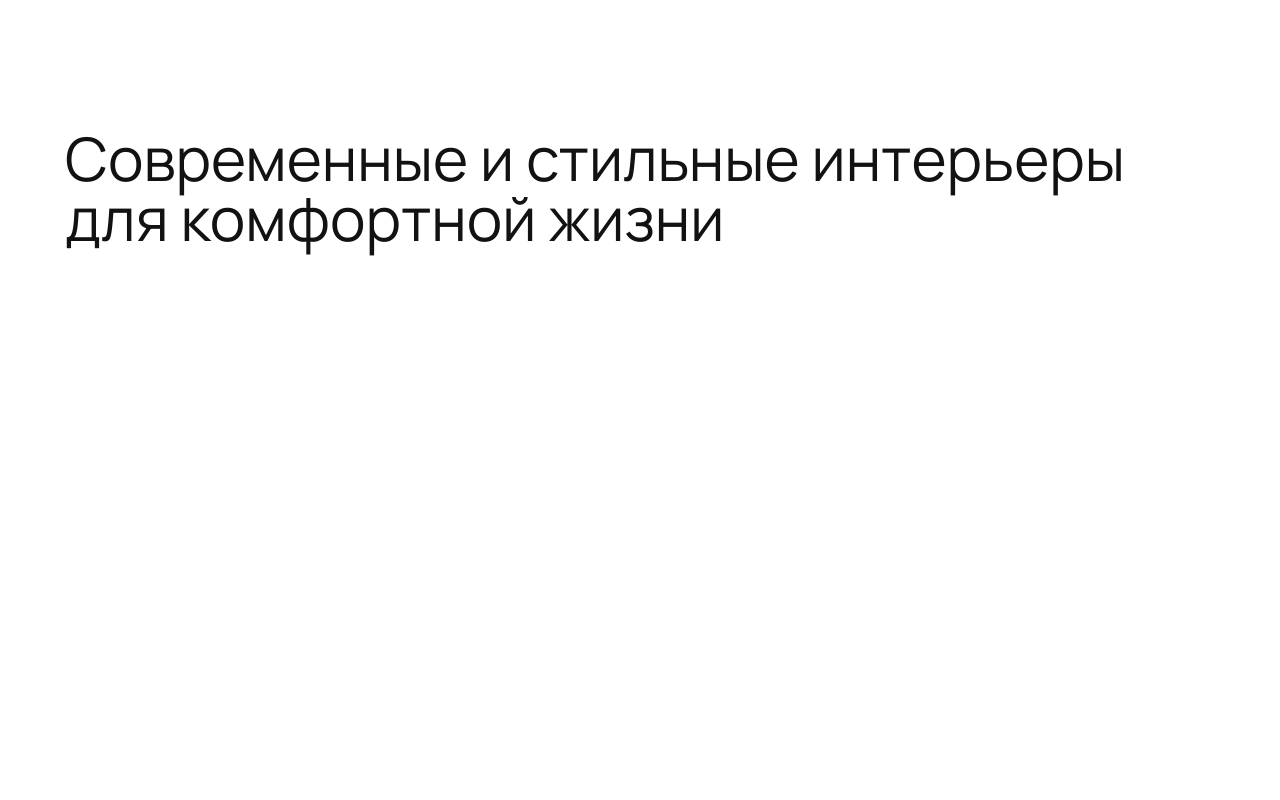
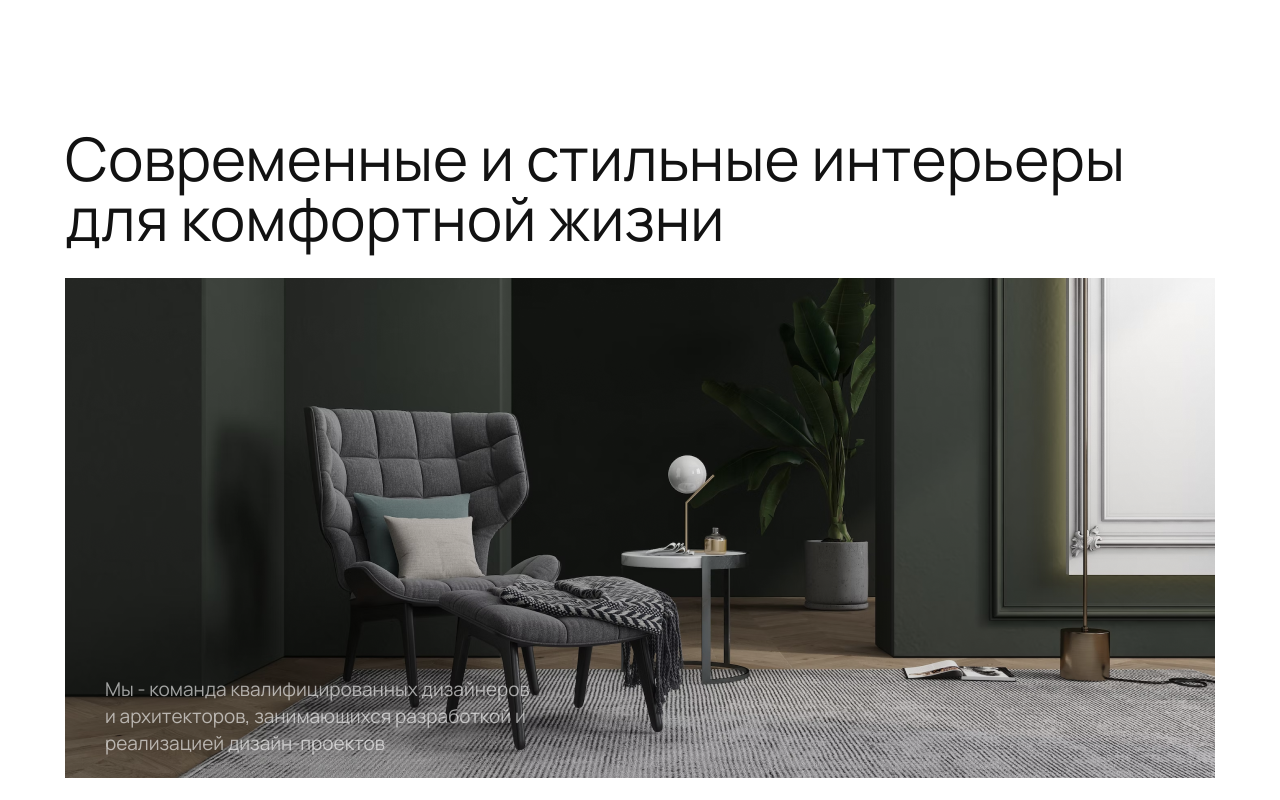
Before and after one commit to alexandrlopaev/metrika, a plain HTML site: page index.html in a window 1280 px wide. Shown: the top 800 px of the page. Drawn offline with Linux system fonts and the light colour scheme.

Commit message:
Update styles.css

```diff
--- a/styles.css
+++ b/styles.css
@@ -43,7 +43,7 @@ h3{
 width: 1150px;
 height: 500px;
 margin-bottom:150px;
-background-image: url('..//D1.png');
+background-image: url('../D1.png');
 
 }
 
```
